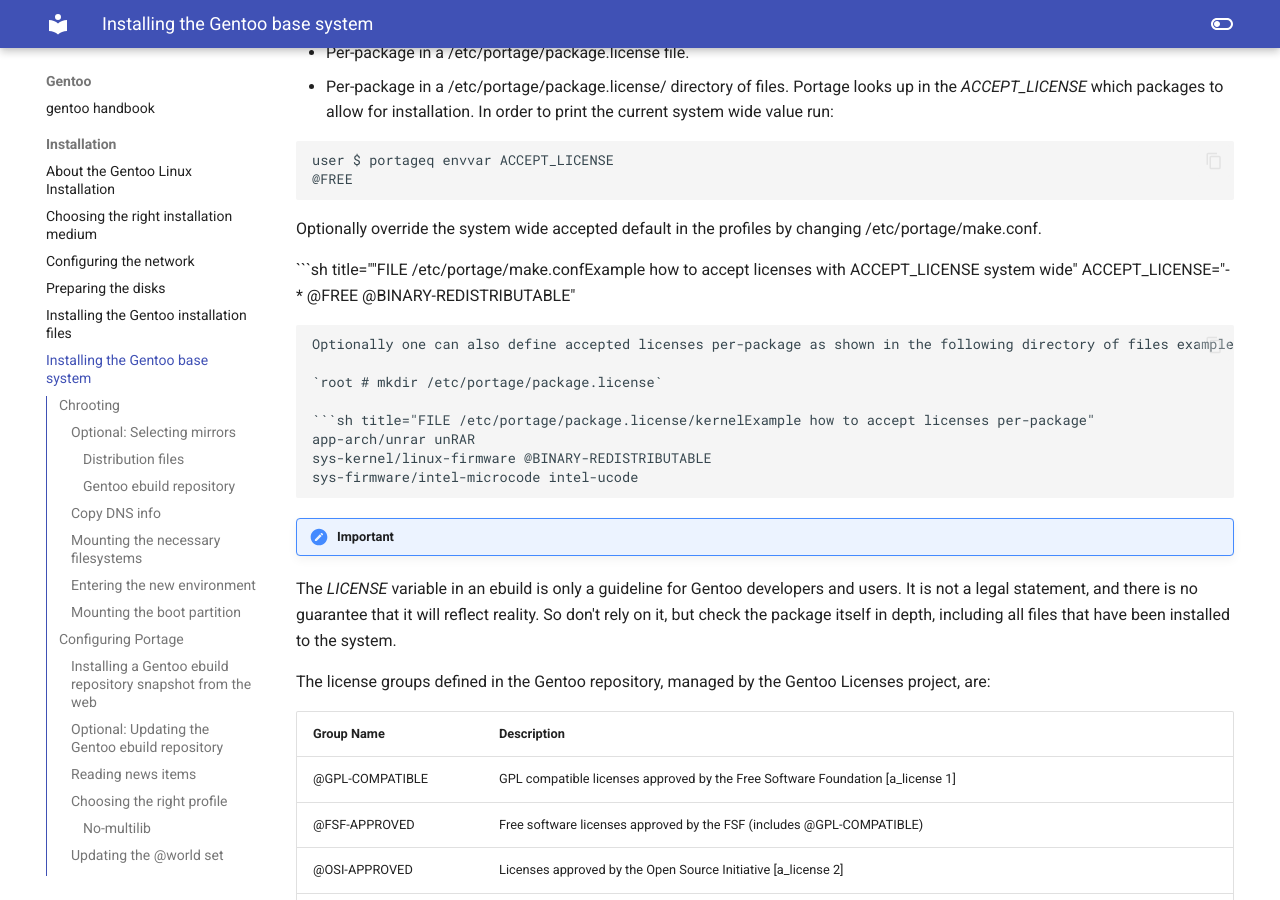
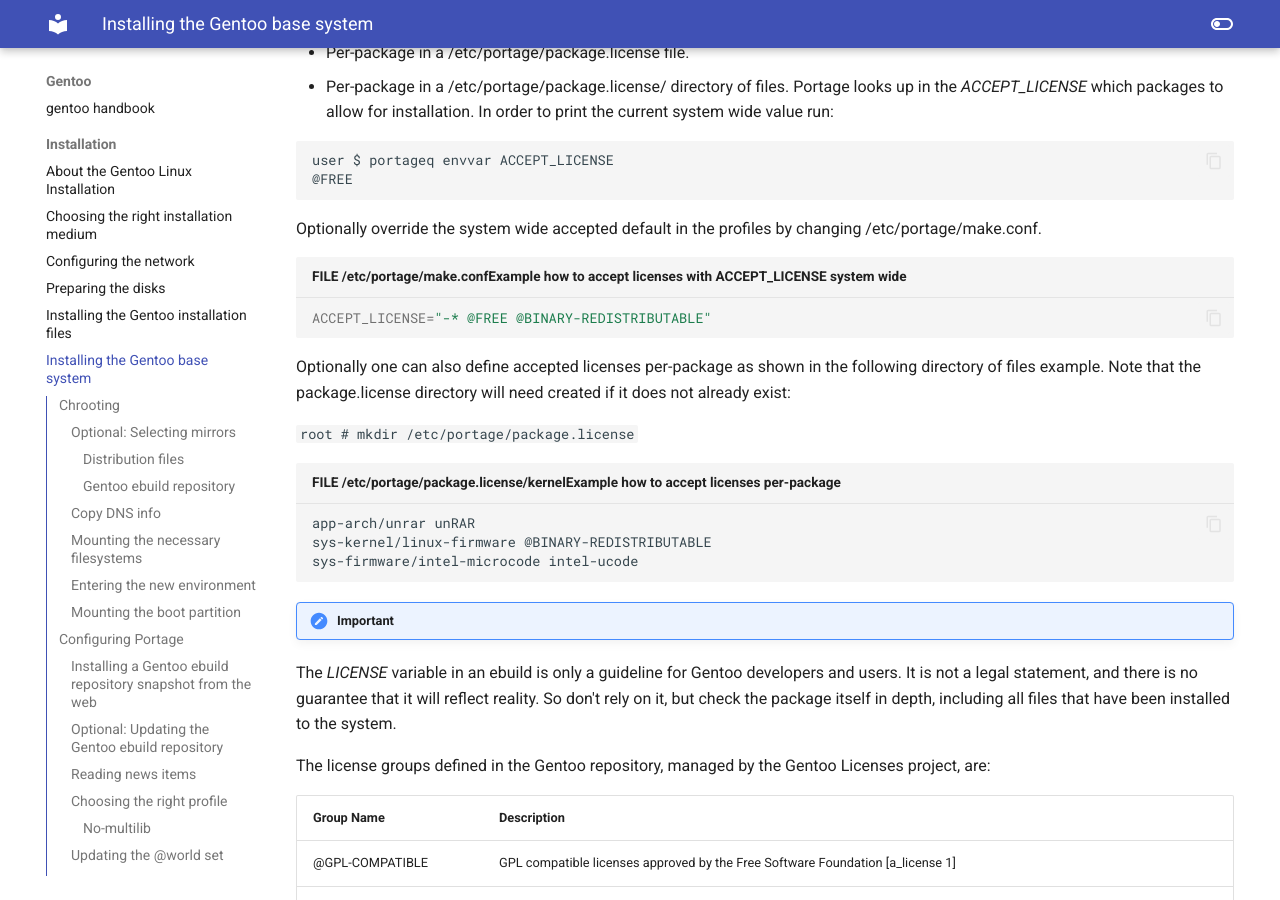
Before and after one commit to floviken/mkdocs, an MkDocs documentation site: the page built from docs/gentoo/installation/06-Installing the Gentoo base system.md, in a window 1280 px wide and 900 px high, scrolled down 9203 px. Built offline with MkDocs 1.6.1 and Material for MkDocs 9.7.7, drawn with Linux system fonts in a browser that asks for light colours.

Commit message:
Update 06-Installing the Gentoo base system.md

````diff
--- a/docs/gentoo/installation/06-Installing the Gentoo base system.md
+++ b/docs/gentoo/installation/06-Installing the Gentoo base system.md
@@ -339,7 +339,7 @@
 ```
 Optionally override the system wide accepted default in the profiles by changing /etc/portage/make.conf.
 
-```sh title=""FILE /etc/portage/make.confExample how to accept licenses with ACCEPT_LICENSE system wide"
+```sh title="FILE /etc/portage/make.confExample how to accept licenses with ACCEPT_LICENSE system wide"
 ACCEPT_LICENSE="-* @FREE @BINARY-REDISTRIBUTABLE"
 ```
 
````
